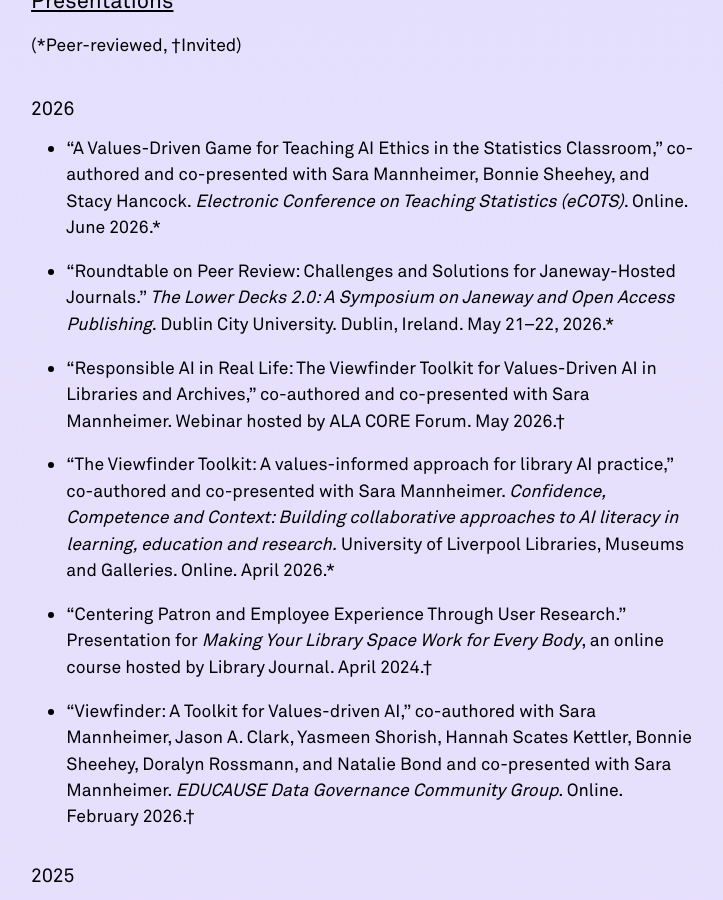
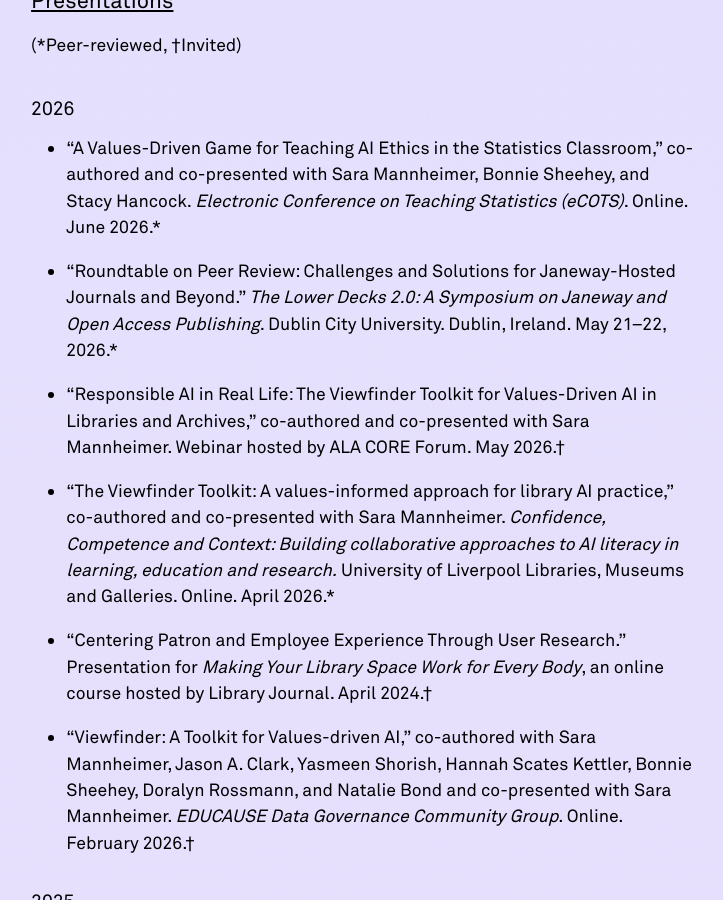
Before and after one commit to swyoung/swyoung.github.io, a Jekyll site: the page built from _pages/cv.md, in a window 1280 px wide and 900 px high, scrolled down 9406 px. Shown: the whole window, without its empty margins (217-940 px from the left). Built offline with Jekyll 4.4.1, drawn with Linux system fonts in a browser that asks for light colours; nearby versions of some CDN libraries; a style sheet for code colours, icons or effects is not loaded.

Commit message:
Update cv.md

```diff
--- a/_pages/cv.md
+++ b/_pages/cv.md
@@ -206,7 +206,7 @@ Montana State University
 
 <ul>
 	<li>“A Values-Driven Game for Teaching AI Ethics in the Statistics Classroom,” co-authored and co-presented with Sara Mannheimer, Bonnie Sheehey, and Stacy Hancock. <em>Electronic Conference on Teaching Statistics (eCOTS)</em>. Online. June 2026.*</li>
-	<li>“Roundtable on Peer Review: Challenges and Solutions for Janeway-Hosted Journals.” <em>The Lower Decks 2.0: A Symposium on Janeway and Open Access Publishing</em>. Dublin City University. Dublin, Ireland. May 21–22, 2026.*</li>
+	<li>“Roundtable on Peer Review: Challenges and Solutions for Janeway-Hosted Journals and Beyond.” <em>The Lower Decks 2.0: A Symposium on Janeway and Open Access Publishing</em>. Dublin City University. Dublin, Ireland. May 21–22, 2026.*</li>
 	<li>“Responsible AI in Real Life: The Viewfinder Toolkit for Values-Driven AI in Libraries and Archives,” co-authored and co-presented with Sara Mannheimer. Webinar hosted by ALA CORE Forum. May 2026.†</li>
 	<li>“The Viewfinder Toolkit: A values-informed approach for library AI practice,” co-authored and co-presented with Sara Mannheimer. <em>Confidence, Competence and Context: Building collaborative approaches to AI literacy in learning, education and research.</em> University of Liverpool Libraries, Museums and Galleries. Online. April 2026.*</li>
 	<li>“Centering Patron and Employee Experience Through User Research.” Presentation for <em>Making Your Library Space Work for Every Body</em>, an online course hosted by Library Journal. April 2024.†</li>
```
